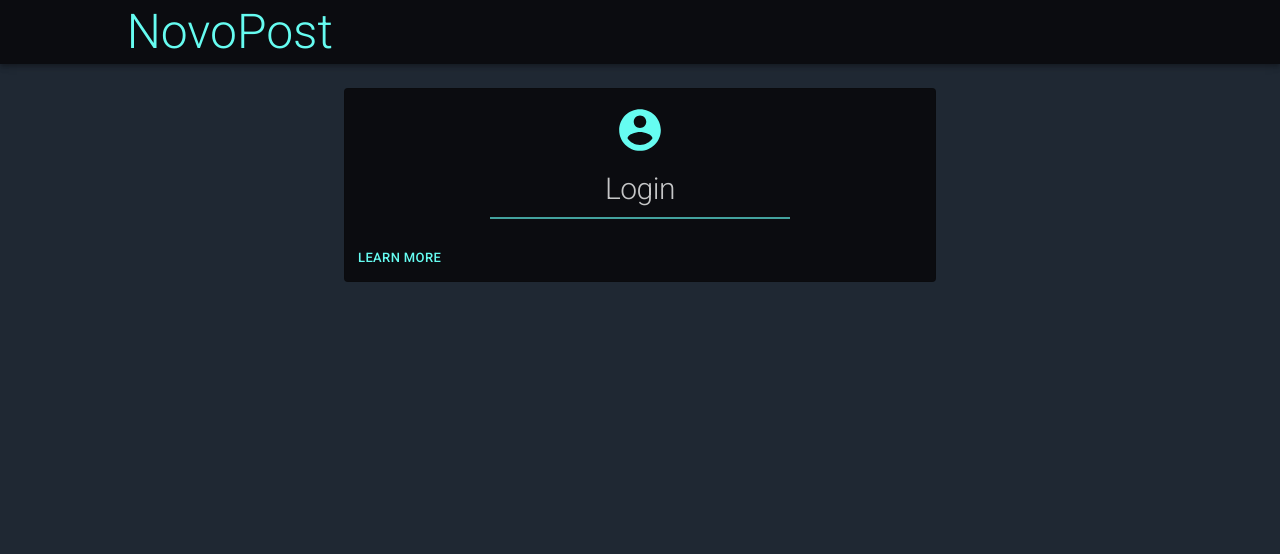
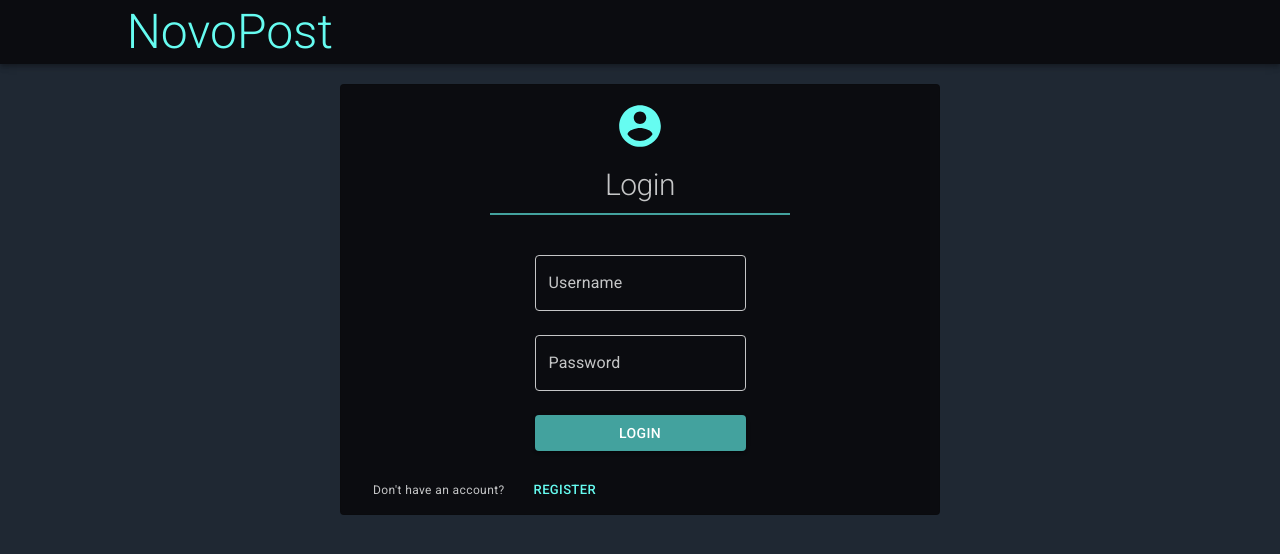
Before and after one commit to shotcaller/social-media-react, a React (Create React App) app: page / in a window 1280 px wide. Shown: the top 554 px of the page. Built offline with nearby package versions, Linux system fonts and the light colour scheme.

Commit message:
Done basic validation on register page.

```diff
--- a/src/Components/LoginRegister.js
+++ b/src/Components/LoginRegister.js
@@ -1,11 +1,15 @@
-import React from 'react'
-import { Typography, Button, Card, CardContent, CardActions, Box, Divider } from '@material-ui/core'
+import React, { useState } from 'react'
+import { Typography, Button, Card, CardContent, CardActions, Box, Divider, TextField } from '@material-ui/core'
 import { makeStyles } from '@material-ui/core/styles'
+import MuiAlert from '@material-ui/lab/Alert';
 import AccountCircleIcon from '@material-ui/icons/AccountCircle';
+import PersonAddIcon from '@material-ui/icons/PersonAdd';
+import { useForm } from 'react-hook-form'
+
 
 const useStyles = makeStyles((theme) => ({
     root: {
-        margin: theme.spacing(3),
+        margin: theme.spacing(2.5),
         backgroundColor: theme.palette.primary.main
 
     },
@@ -20,10 +24,37 @@ const useStyles = makeStyles((theme) => ({
     divider: {
         backgroundColor: theme.palette.secondary.main,
         height: 2,
-        width: 300
+        width: 300,
+        marginBottom: theme.spacing(2)
 
+    },
+    textfield: {
+        marginTop: theme.spacing(3),
+        '& .MuiOutlinedInput-root': {
+            '& fieldset': {
+              borderColor: '#c5c6c7',
+              borderSize: '3px'
+            }
+        }
+
+    },
+    submitButton: {
+        marginTop: theme.spacing(3)
+    },
+    registerOptions: {
+        marginLeft: theme.spacing(3)
+    },
+    alert: {
+        marginBottom: theme.spacing(1)
     }
+
 }))
+
+
+function Alert(props) {
+    const classes = useStyles()
+    return <MuiAlert elevation={6} variant="filled" {...props} className={classes.alert} />;
+  }
 
 export default function LoginRegister(props) {
 
@@ -65,10 +96,20 @@ export default function LoginRegister(props) {
             Login
             </Typography>
              <Divider variant="middle" className={classes.divider}  />
+             <form>
+                <Box display="flex" alignItems="center" flexDirection="column">
+                 <TextField type="text" className={classes.textfield} size="normal" variant="outlined" color="secondary" label="Username"/>
+                 <TextField type="password" className={classes.textfield} size="normal" variant="outlined" color="secondary" label="Password"/>
+                 <Button className={classes.submitButton} type="submit" fullWidth variant="contained" color="secondary">Login</Button>
+                 </Box>
+             </form>
             </Box>
         </CardContent>
       <CardActions>
-        <Button size="small">Learn More</Button>
+        <Box className={classes.registerOptions}>
+        <Typography variant="caption" color="textSecondary">Don't have an account?</Typography>
+        <Button className={classes.registerOptions} size="small" onClick={() => props.setuserOnLogin(false)}>Register</Button>
+        </Box>
       </CardActions>
     </Card>
         </div>
@@ -76,12 +117,105 @@ export default function LoginRegister(props) {
 }
 
  function Register(props) {
+     const classes = useStyles()
+
+     const [regUser, setregUser] = useState({
+         name: '',
+         email: '',
+         username: '',
+         password: ''
+     })
+
+     const { register, handleSubmit, errors } = useForm()
+
+     const onSubmit = () => {
+        console.log(regUser)
+        props.setuserOnLogin(true)
+     }
+
+     const updateRegUser = (name,e) => {
+        setregUser({...regUser, [name] : e.target.value})
+
+     }
     return (
         <div>
-            <Typography variant="h1" color="textPrimary">Register Page</Typography>
+            {/* <Typography variant="h1" color="textPrimary">Register Page</Typography>
             <Typography variant="caption" color="textSecondary">Already have an account?</Typography>
             <Button varaint="contained" color="secondary" onClick={() => props.setuserOnLogin(true)}>Log In</Button>
-            <Button variant="contained" color="primary" >Register</Button>
+            <Button variant="contained" color="primary" >Register</Button> */}
+
+            <Card className={classes.root} variant="outlined">
+                <CardContent>
+                    <Box display="flex" alignItems="center" flexDirection="column">
+                        <PersonAddIcon className={classes.icons} />
+                        <Typography className={classes.title} color="textSecondary" variant="h1" gutterBottom align="center">
+                            Register
+                        </Typography>
+                         <Divider variant="middle" className={classes.divider}  />
+                         <form onSubmit={handleSubmit(onSubmit)}>
+                        <Box display="flex"  alignItems="center" flexDirection="column">
+                        { errors.name && <Alert severity="error">Name is required!</Alert> }
+                        { errors.username && <Alert severity="error">Username is required!</Alert> }
+                        { errors.email && <Alert severity="error">Email is required!</Alert> }
+                        { errors.password && <Alert severity="error">Password must be minimum 8 characters and maximum 20 characters!</Alert>}
+                         <TextField type="text"
+                                    className={classes.textfield}
+                                    size="normal" variant="outlined"
+                                    color="secondary"
+                                    label="Name"
+                                    name="name"
+                                    inputRef={register({required: true})}
+                                    onChange={(e) => updateRegUser("name",e)}
+                                    //defaultValue={regUser.name}
+                         />
+                         <TextField type="email"
+                                    className={classes.textfield}
+                                    size="normal"
+                                    variant="outlined"
+                                    color="secondary"
+                                    label="Email"
+                                    name="email"
+                                    inputRef={register({required: true})}
+                                    onChange={(e) => updateRegUser("email",e)}
+                                    //defaultValue={regUser.email}
+                         />
+                         <TextField type="text"
+                                    className={classes.textfield}
+                                    size="normal"
+                                    variant="outlined"
+                                    color="secondary"
+                                    label="Username"
+                                    inputRef={register({required: true})}
+                                    onChange={(e) => updateRegUser("username",e)}
+                                    name="username"
+                                    //defaultValue={regUser.username}
+                         />
+                         <TextField type="password"
+                                    className={classes.textfield}
+                                    size="normal"
+                                    variant="outlined"
+                                    color="secondary"
+                                    label="Password"
+                                    name="password"
+                                    inputRef={register({required: true,  minLength: 8, maxLength: 20})}
+                                    onChange={(e) => updateRegUser("password",e)}
+
+                         />
+
+                         <Button className={classes.submitButton} type="submit" fullWidth variant="contained" color="secondary">Register</Button>
+                         </Box>
+                         </form>
+
+                    </Box>
+                </CardContent>
+                <CardActions>
+        <Box className={classes.registerOptions}>
+        <Typography variant="caption" color="textSecondary">Already have an account?</Typography>
+        <Button className={classes.registerOptions} size="small" onClick={() => props.setuserOnLogin(true)}>Login</Button>
+        </Box>
+      </CardActions>
+
+            </Card>
         </div>
     )
 }
--- a/src/Theme.js
+++ b/src/Theme.js
@@ -3,6 +3,7 @@ import { createMuiTheme } from '@material-ui/core'
 const theme = createMuiTheme({
     palette: {
         primary: {
+            light: '#c5c6c7',
             main: '#0b0c10'
         },
         secondary: {
```
